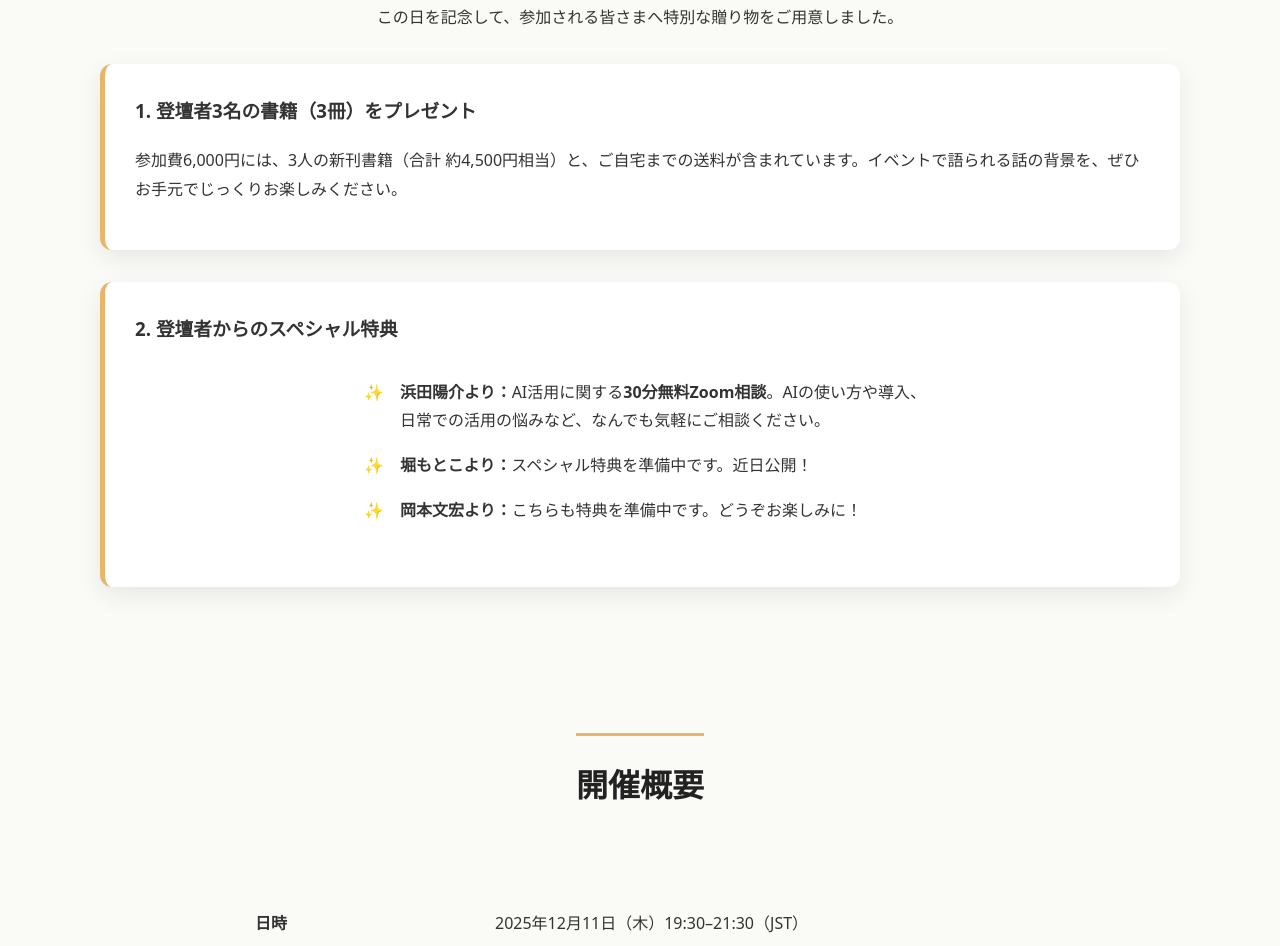
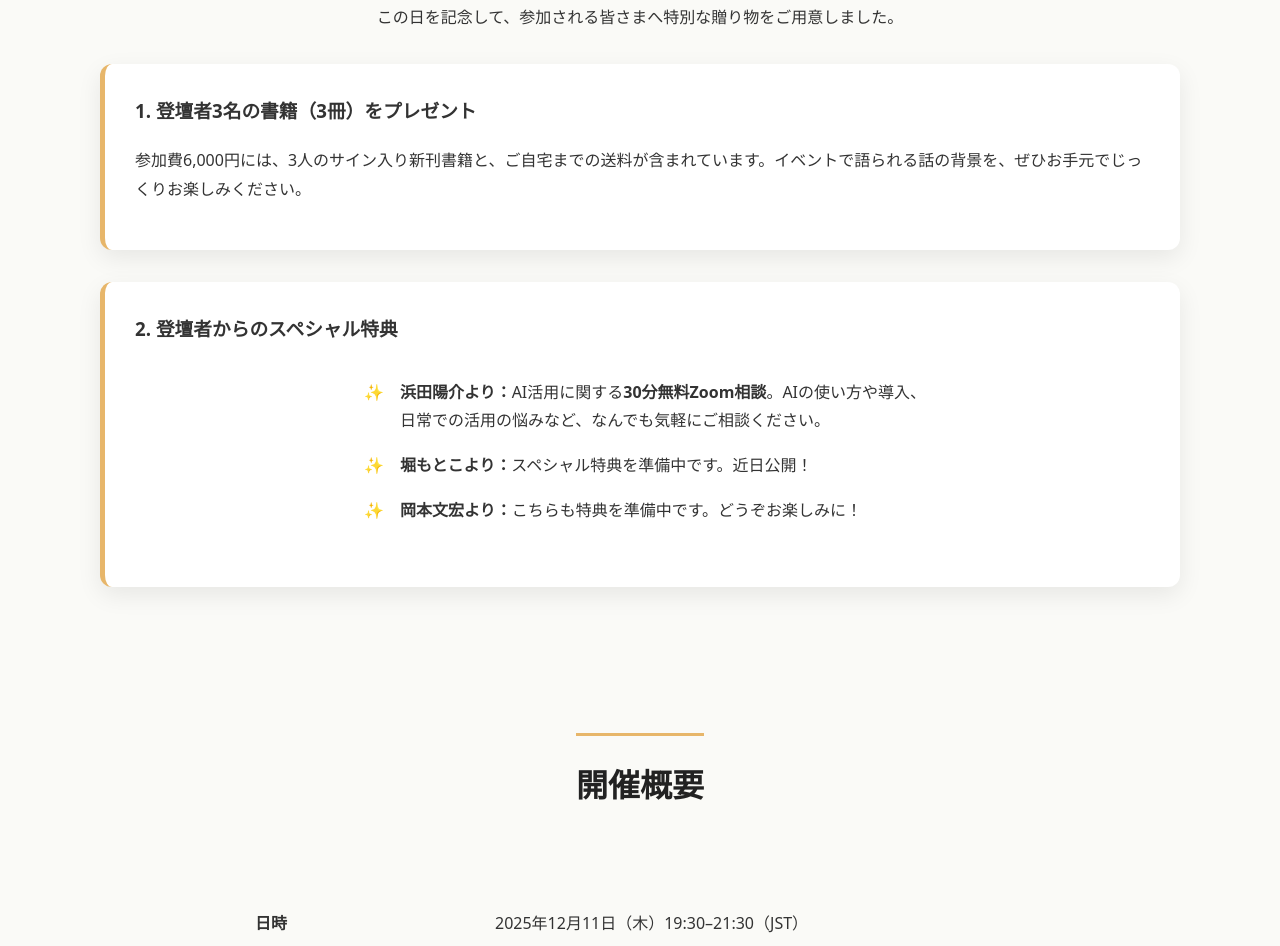
Before and after one commit to emergence-japan/C-Plus-LP, a plain HTML site: page index.html in a window 1280 px wide. Shown: the part 4027-4973 px from the top of the page. Drawn offline with Linux system fonts and the light colour scheme.

Commit message:
Update bonus text

```diff
--- a/index.html
+++ b/index.html
@@ -494,7 +494,7 @@
                 <p style="text-align: center;">この日を記念して、参加される皆さまへ特別な贈り物をご用意しました。</p>
                 <div class="bonus-box">
                     <h3>1. 登壇者3名の書籍（3冊）をプレゼント</h3>
-                    <p>参加費6,000円には、3人の新刊書籍（合計 約4,500円相当）と、ご自宅までの送料が含まれています。イベントで語られる話の背景を、ぜひお手元でじっくりお楽しみください。</p>
+                    <p>参加費6,000円には、3人のサイン入り新刊書籍と、ご自宅までの送料が含まれています。イベントで語られる話の背景を、ぜひお手元でじっくりお楽しみください。</p>
                 </div>
                 <div class="bonus-box">
                     <h3>2. 登壇者からのスペシャル特典</h3>
```
